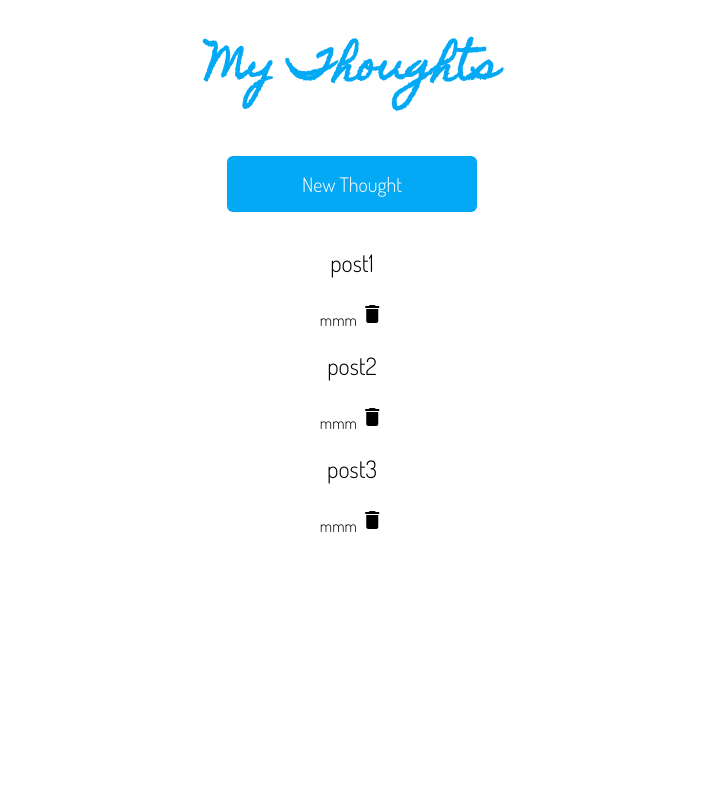
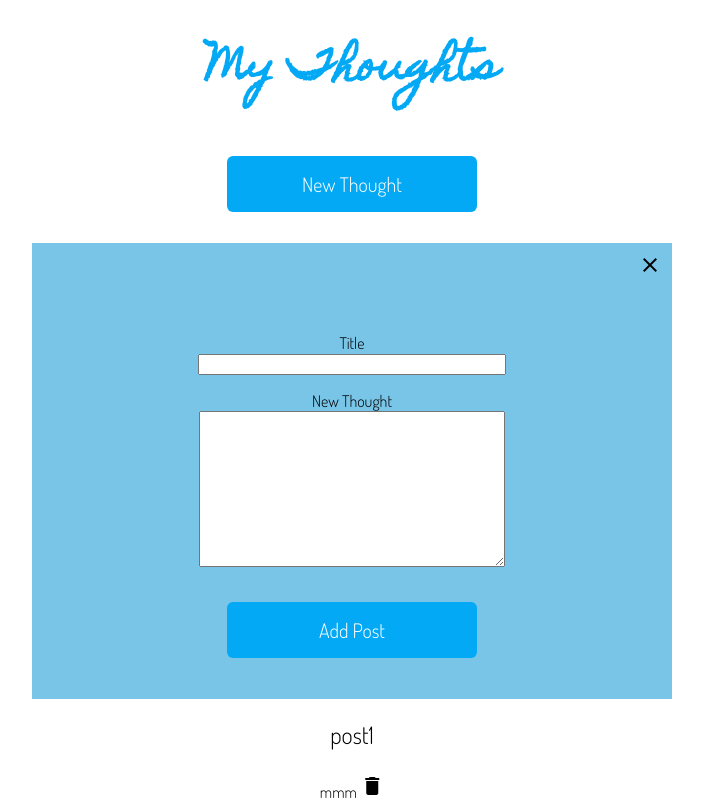
Before and after one commit to kat-gilbert/socialposts, a React (Create React App) app: page / in a window 1280 px wide. Both pictures are taken after a click on the button "New Thought". Shown: the top 800 px of the page, without its empty margins (288-991 px from the left). Built offline with nearby package versions, Linux system fonts and the light colour scheme.

Commit message:
everything working except modal

```diff
--- a/src/components/SocialPosts.tsx
+++ b/src/components/SocialPosts.tsx
@@ -2,6 +2,8 @@ import { ThePostForm } from "./ThePostForm";
 import { PostInList } from "./PostInList";
 import { Post } from "./Post";
 import { useState } from "react";
+import Modal from 'react-modal';
+import ReactDOM from 'react-dom';
 import "./SocialPosts.css"
 
 export const SocialPosts = () => {
@@ -10,11 +12,12 @@ export const SocialPosts = () => {
 
     function openModal() {
         setOpenForm(true);
-    console.log("hello");
     }
     function closeModal() {
         setOpenForm(false);
     }
+
+    // Modal.setAppElement('div');
 
 const [post, setPost] = useState<Post[]>([
 
@@ -32,18 +35,40 @@ export const SocialPosts = () => {
         setPost(prev => [...prev.slice(0, index), ...prev.slice(index +1)])
     }
 
+    const customStyles = {
+        content: {
+          top: '50%',
+          left: '50%',
+          right: 'auto',
+          bottom: 'auto',
+          marginRight: '-50%',
+          transform: 'translate(-50%, -50%)',
+        },
+      };
+
     return (
         <div className="container">
             <div className="SocialPosts">
             <h1>My Thoughts</h1>
             </div>
+
             <button onClick={openModal}>New Thought</button>
 
-            {openForm ??
+            {openForm &&
+
+            // <Modal
+            // isOpen={openForm}
+            // onAfterOpen={closeModal}
+            // onRequestClose={closeModal}
+            // style={customStyles}
+            // contentLabel="Example Modal"
+            // >
             <ThePostForm  onSubmit={handlePostFormSubmit} onClose={closeModal}/>
+            // </Modal>
             }
+
             {post.map((post, i) => <PostInList key={i} post={post} onDelete={() => handleDeletePost(i)}/>)}
-
         </div>
     )
+    // ReactDOM.render(<SocialPosts />, "div");
 }
--- a/src/components/ThePostForm.tsx
+++ b/src/components/ThePostForm.tsx
@@ -31,7 +31,7 @@ function handlePostSubmit(e:FormEvent) {
 
     return (
     <div className="ThePostForm" onSubmit={handlePostSubmit}>
-      <p className="close"><i className="material-icons" onClick={()=>onClose}>close</i></p>
+      <p className="close"><i className="material-icons" onClick={onClose}>close</i></p>
 
       <form className="postForm" action="submit">
         <p>
```
Lines whose indentation alone changed are shown as unchanged.
